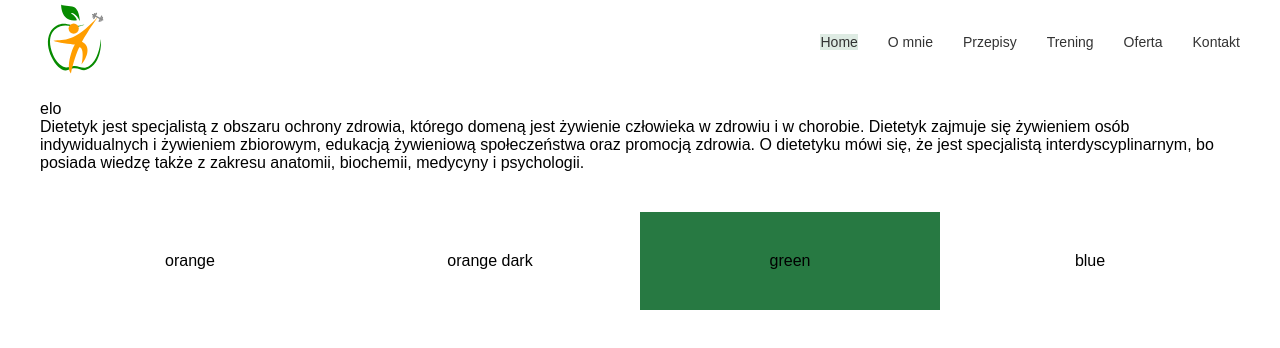
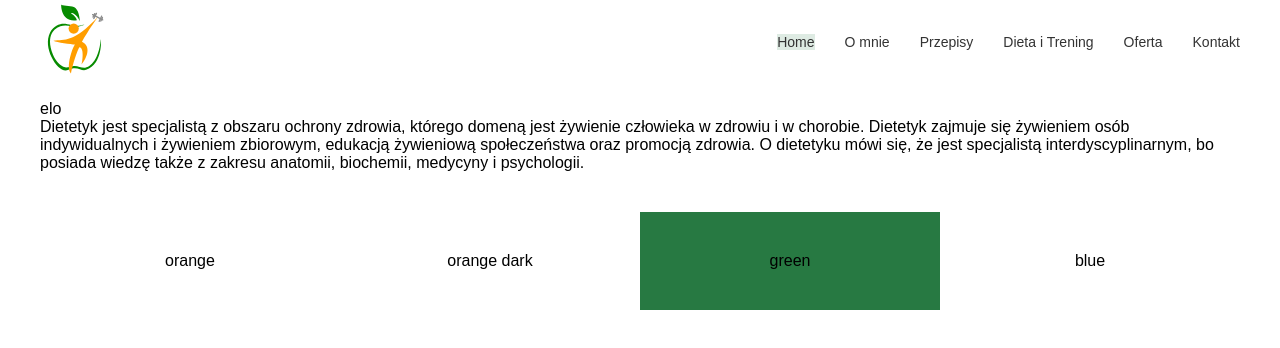
Before and after one commit to MZOG/marta-gasiorowska, a Gatsby site: page / in a window 1280 px wide. Shown: the top 348 px of the page. Built offline with nearby package versions, Linux system fonts and the light colour scheme; Gatsby itself is replaced by a stand-in of ours; a web font is replaced by a local one.

Commit message:
Changes names in navigation

```diff
--- a/src/components/Header.js
+++ b/src/components/Header.js
@@ -36,8 +36,8 @@ export default function Header() {
       path: "/przepisy",
     },
     {
-      title: "Trening",
-      path: "/trening",
+      title: "Dieta i Trening",
+      path: "/dieta-trening",
     },
     {
       title: "Oferta",
```
Also changed, not shown: src/pages/dieta-trening.js (renamed from src/pages/trening.js), 1 other file.
